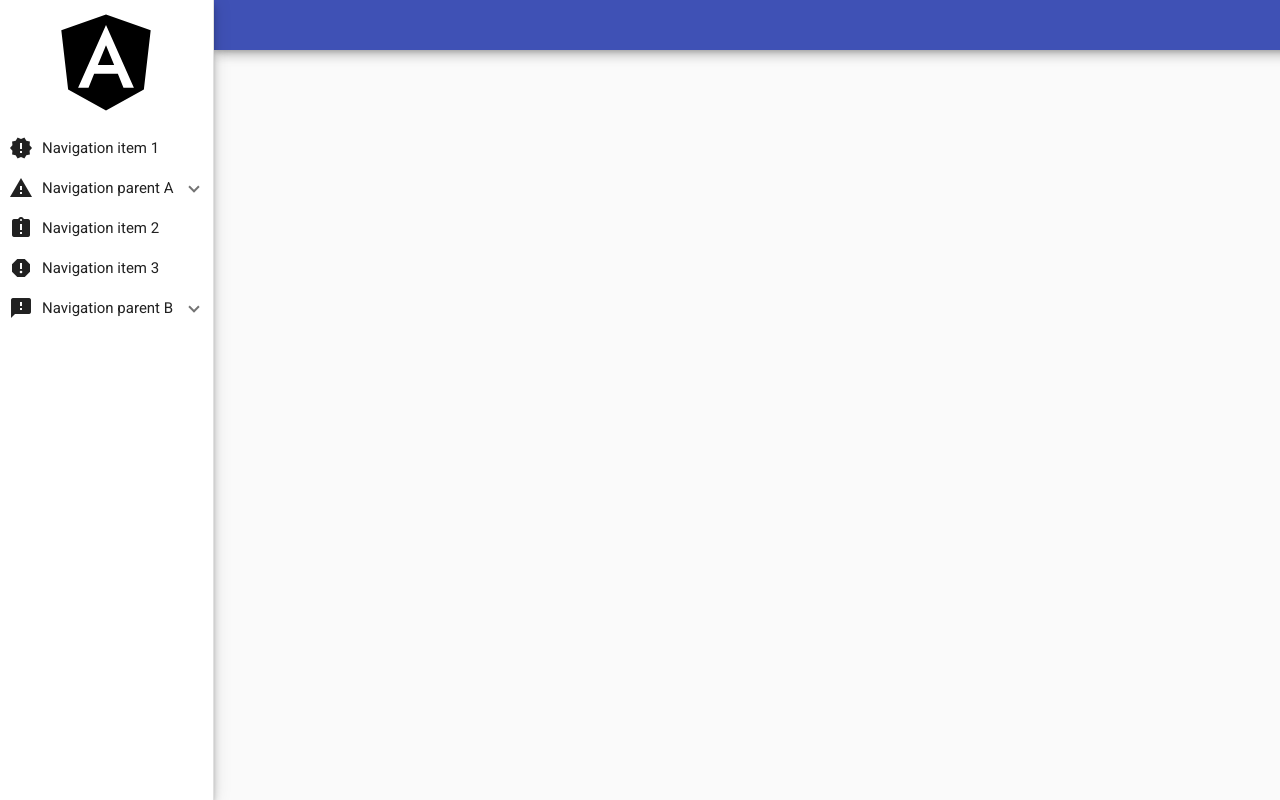
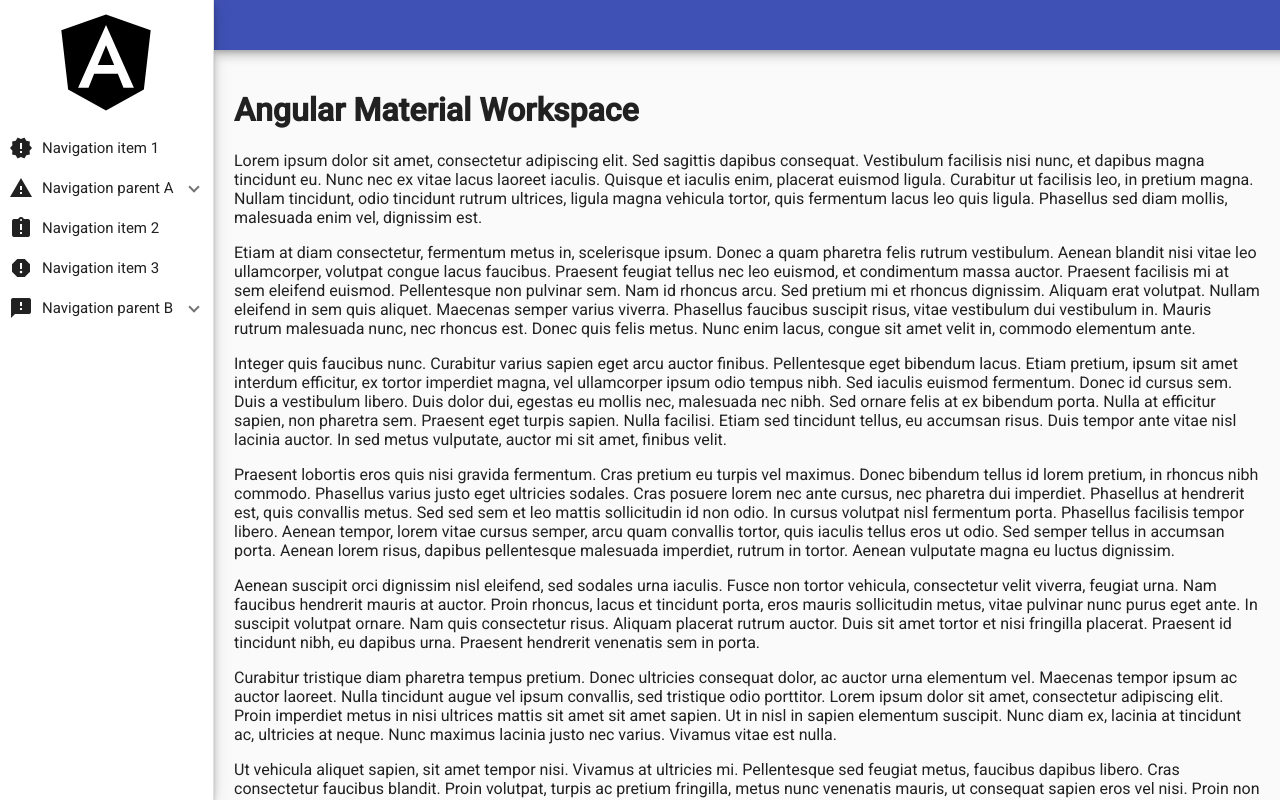
Before and after one commit to jraddaoui/material-workspace, an Angular app: page / in a window 1280 px wide. Built offline with nearby package versions, Linux system fonts and the light colour scheme.

Commit message:
Add placeholder home component

```diff
--- a/src/app/app-routing.module.ts
+++ b/src/app/app-routing.module.ts
@@ -1,8 +1,12 @@
 import { NgModule } from '@angular/core';
 import { Routes, RouterModule } from '@angular/router';
 
+import { HomeComponent } from './home/home.component';
 
-const routes: Routes = [];
+const routes: Routes = [
+  { path: '', component: HomeComponent },
+  { path: '**', redirectTo: ''}
+];
 
 @NgModule({
   imports: [RouterModule.forRoot(routes)],
--- a/src/app/app.module.ts
+++ b/src/app/app.module.ts
@@ -12,11 +12,13 @@
 import { AppRoutingModule } from './app-routing.module';
 import { AppComponent } from './app.component';
 import { NavigationComponent } from './navigation/navigation.component';
+import { HomeComponent } from './home/home.component';
 
 @NgModule({
   declarations: [
     AppComponent,
     NavigationComponent,
+    HomeComponent,
   ],
   imports: [
     BrowserModule,
--- /dev/null
+++ b/src/app/home/home.component.html
@@ -0,0 +1,23 @@
+<h1>Angular Material Workspace</h1>
+
+<p>Lorem ipsum dolor sit amet, consectetur adipiscing elit. Sed sagittis dapibus consequat. Vestibulum facilisis nisi nunc, et dapibus magna tincidunt eu. Nunc nec ex vitae lacus laoreet iaculis. Quisque et iaculis enim, placerat euismod ligula. Curabitur ut facilisis leo, in pretium magna. Nullam tincidunt, odio tincidunt rutrum ultrices, ligula magna vehicula tortor, quis fermentum lacus leo quis ligula. Phasellus sed diam mollis, malesuada enim vel, dignissim est.</p>
+
+<p>Etiam at diam consectetur, fermentum metus in, scelerisque ipsum. Donec a quam pharetra felis rutrum vestibulum. Aenean blandit nisi vitae leo ullamcorper, volutpat congue lacus faucibus. Praesent feugiat tellus nec leo euismod, et condimentum massa auctor. Praesent facilisis mi at sem eleifend euismod. Pellentesque non pulvinar sem. Nam id rhoncus arcu. Sed pretium mi et rhoncus dignissim. Aliquam erat volutpat. Nullam eleifend in sem quis aliquet. Maecenas semper varius viverra. Phasellus faucibus suscipit risus, vitae vestibulum dui vestibulum in. Mauris rutrum malesuada nunc, nec rhoncus est. Donec quis felis metus. Nunc enim lacus, congue sit amet velit in, commodo elementum ante.</p>
+
+<p>Integer quis faucibus nunc. Curabitur varius sapien eget arcu auctor finibus. Pellentesque eget bibendum lacus. Etiam pretium, ipsum sit amet interdum efficitur, ex tortor imperdiet magna, vel ullamcorper ipsum odio tempus nibh. Sed iaculis euismod fermentum. Donec id cursus sem. Duis a vestibulum libero. Duis dolor dui, egestas eu mollis nec, malesuada nec nibh. Sed ornare felis at ex bibendum porta. Nulla at efficitur sapien, non pharetra sem. Praesent eget turpis sapien. Nulla facilisi. Etiam sed tincidunt tellus, eu accumsan risus. Duis tempor ante vitae nisl lacinia auctor. In sed metus vulputate, auctor mi sit amet, finibus velit.</p>
+
+<p>Praesent lobortis eros quis nisi gravida fermentum. Cras pretium eu turpis vel maximus. Donec bibendum tellus id lorem pretium, in rhoncus nibh commodo. Phasellus varius justo eget ultricies sodales. Cras posuere lorem nec ante cursus, nec pharetra dui imperdiet. Phasellus at hendrerit est, quis convallis metus. Sed sed sem et leo mattis sollicitudin id non odio. In cursus volutpat nisl fermentum porta. Phasellus facilisis tempor libero. Aenean tempor, lorem vitae cursus semper, arcu quam convallis tortor, quis iaculis tellus eros ut odio. Sed semper tellus in accumsan porta. Aenean lorem risus, dapibus pellentesque malesuada imperdiet, rutrum in tortor. Aenean vulputate magna eu luctus dignissim.</p>
+
+<p>Aenean suscipit orci dignissim nisl eleifend, sed sodales urna iaculis. Fusce non tortor vehicula, consectetur velit viverra, feugiat urna. Nam faucibus hendrerit mauris at auctor. Proin rhoncus, lacus et tincidunt porta, eros mauris sollicitudin metus, vitae pulvinar nunc purus eget ante. In suscipit volutpat ornare. Nam quis consectetur risus. Aliquam placerat rutrum auctor. Duis sit amet tortor et nisi fringilla placerat. Praesent id tincidunt nibh, eu dapibus urna. Praesent hendrerit venenatis sem in porta.</p>
+
+<p>Curabitur tristique diam pharetra tempus pretium. Donec ultricies consequat dolor, ac auctor urna elementum vel. Maecenas tempor ipsum ac auctor laoreet. Nulla tincidunt augue vel ipsum convallis, sed tristique odio porttitor. Lorem ipsum dolor sit amet, consectetur adipiscing elit. Proin imperdiet metus in nisi ultrices mattis sit amet sit amet sapien. Ut in nisl in sapien elementum suscipit. Nunc diam ex, lacinia at tincidunt ac, ultricies at neque. Nunc maximus lacinia justo nec varius. Vivamus vitae est nulla.</p>
+
+<p>Ut vehicula aliquet sapien, sit amet tempor nisi. Vivamus at ultricies mi. Pellentesque sed feugiat metus, faucibus dapibus libero. Cras consectetur faucibus blandit. Proin volutpat, turpis ac pretium fringilla, metus nunc venenatis mauris, ut consequat sapien eros vel nisi. Proin non fermentum erat. Curabitur ullamcorper leo vel porta varius. Proin erat tellus, malesuada nec purus at, tempus porta tellus.</p>
+
+<p>Cras euismod dolor vitae semper volutpat. Vivamus ornare ipsum a risus porttitor gravida. Quisque nunc turpis, tempus ac blandit ac, mattis quis est. Maecenas lectus turpis, mollis condimentum eleifend sit amet, egestas eget orci. Etiam id facilisis turpis. Sed gravida pretium cursus. Quisque semper, risus vitae fringilla vehicula, felis mi laoreet enim, vitae interdum sapien eros at sem. Sed a neque at quam pulvinar tempor.</p>
+
+<p>Nullam aliquet augue id enim molestie, sit amet sagittis neque lobortis. Praesent dictum turpis eu felis porta semper. Curabitur rhoncus semper auctor. Aenean ac libero interdum, efficitur tortor et, commodo ex. Nam arcu ante, commodo sit amet fringilla id, facilisis in mauris. Duis elit diam, fringilla eget justo eu, porttitor volutpat felis. Mauris faucibus hendrerit ligula vitae semper. Fusce dapibus lacus arcu, pretium porttitor nisl venenatis eget. Vestibulum malesuada porttitor gravida.</p>
+
+<p>Vestibulum ante ipsum primis in faucibus orci luctus et ultrices posuere cubilia Curae; Quisque urna turpis, euismod a dui ut, dictum ornare enim. Sed consequat sed dui a mollis. Nullam nec massa urna. Quisque aliquam diam ac urna imperdiet, ac vulputate tortor volutpat. Pellentesque leo neque, imperdiet non ligula nec, lobortis blandit felis. Aenean molestie pretium nibh. Pellentesque ut orci sit amet quam tempus lacinia. Maecenas hendrerit, sapien non pulvinar vehicula, massa metus bibendum est, vitae dignissim urna ligula eu sapien. Integer ultricies nibh quis posuere interdum. Vestibulum ante ipsum primis in faucibus orci luctus et ultrices posuere cubilia Curae;</p>
+
+<p>Praesent sit amet condimentum urna, a dignissim velit. Aliquam in elementum purus, vitae suscipit leo. In fermentum faucibus vehicula. Vestibulum vitae ipsum ultricies, imperdiet eros nec, vehicula ex. Fusce aliquet sodales fringilla. Nunc vitae libero congue, viverra nulla sed, maximus ex. Suspendisse egestas ullamcorper sapien, fringilla blandit tellus semper sodales. Maecenas sodales sapien non massa venenatis tincidunt. Fusce odio nisl, tempus in nisi id, pellentesque tincidunt orci. Sed lorem lacus, blandit eu bibendum vel, lacinia in justo. Praesent dignissim, tortor quis hendrerit fermentum, risus justo rutrum purus, vel rhoncus arcu erat sed dui. Pellentesque habitant morbi tristique senectus et netus et malesuada fames ac turpis egestas. Nam aliquam dolor a ligula dapibus, sit amet consequat dolor aliquam. Maecenas elementum tempus viverra. In ut purus id turpis hendrerit luctus. Suspendisse at purus sit amet sem molestie hendrerit.</p>
```
Also changed, not shown: src/app/home/home.component.ts (added, +7 -0 lines), 1 other file (tests, documents, lock files or other folders).
